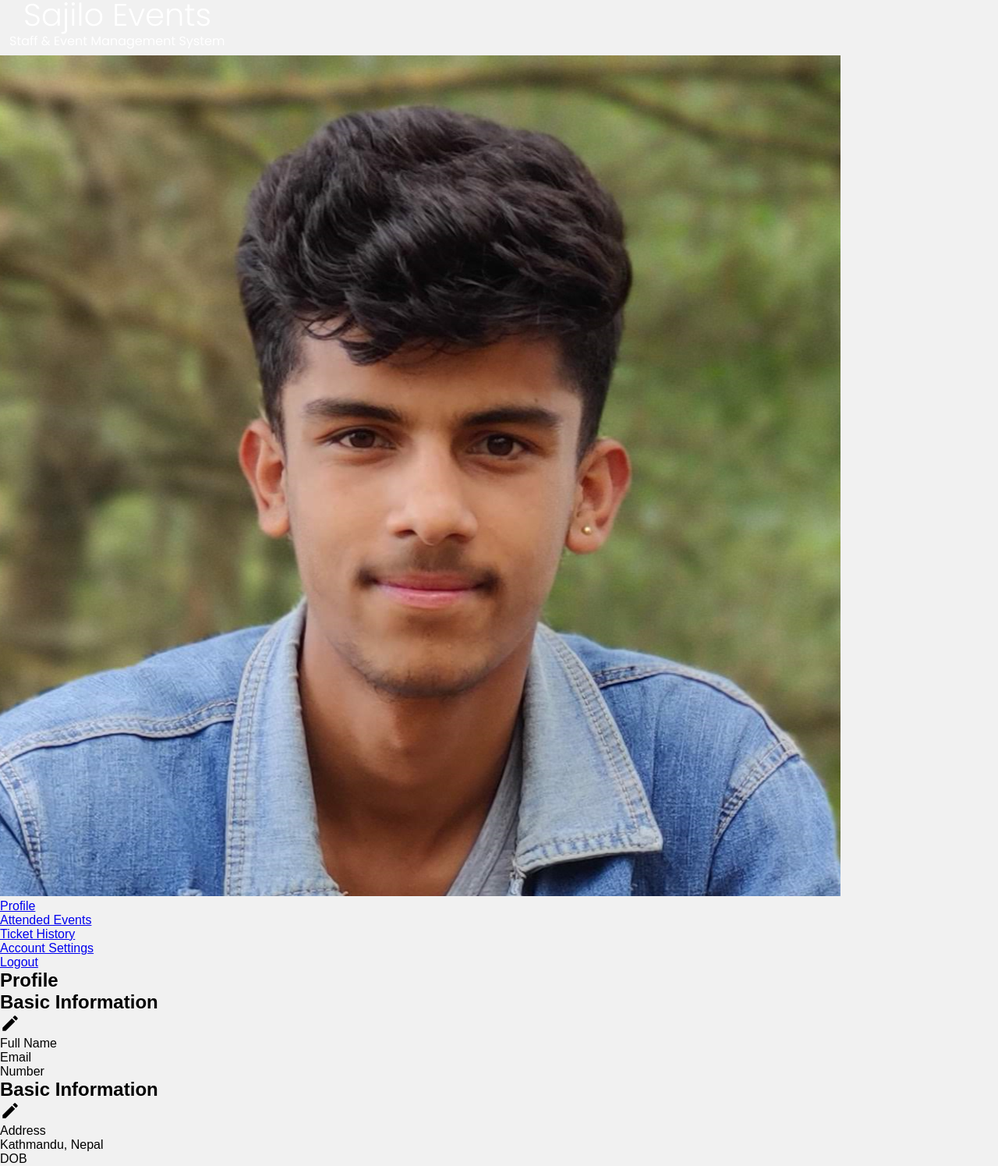
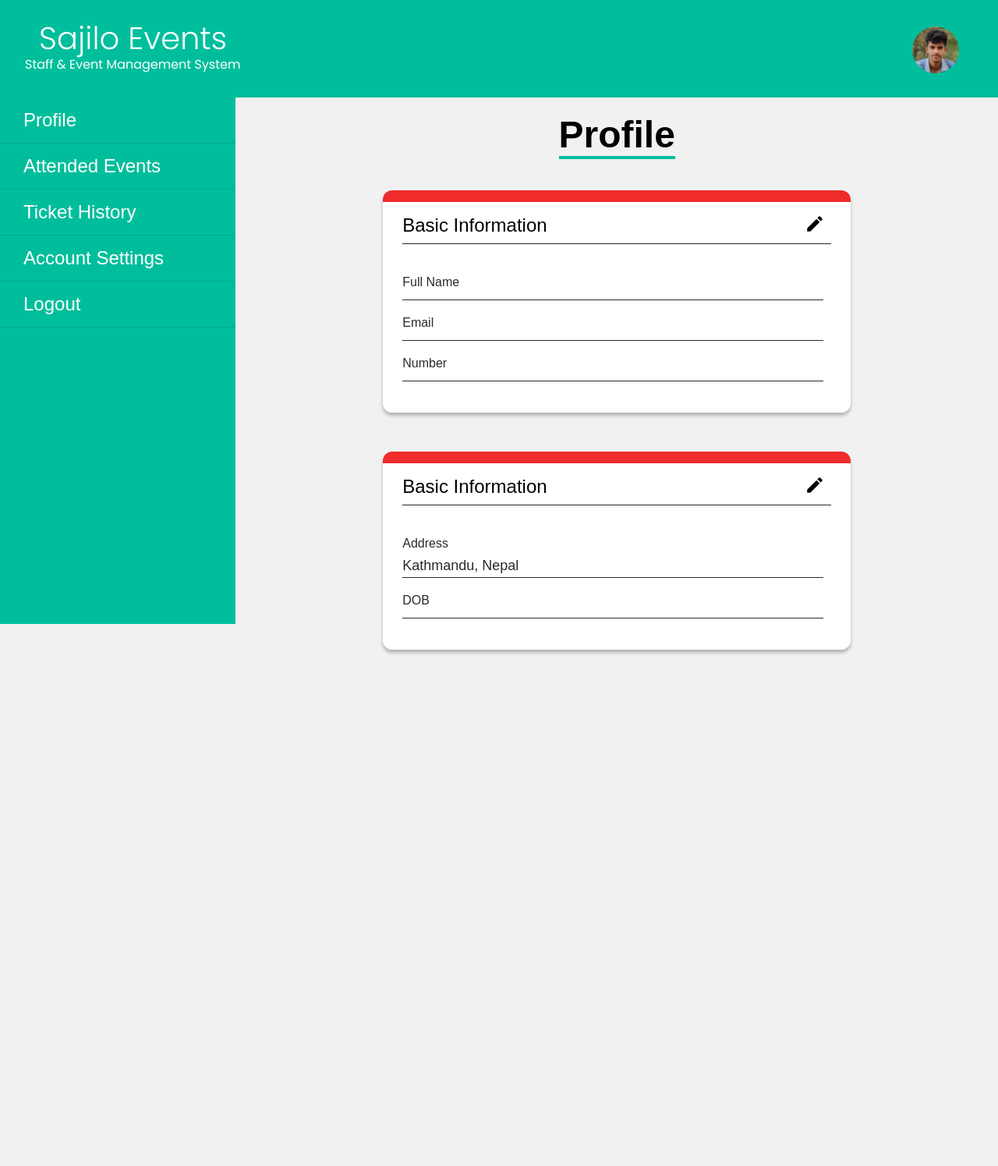
Before and after one commit to SapkotaRajat/FYP_SEMS, a Django app: template SEMS/user_authentication/templates/profile/profile.html in a window 1280 px wide. Shown: the whole page at 78% size. After the commit the page ends 839 px from the top, so only its background shows below. Run offline with Django 5.2, Linux system fonts and the light colour scheme; the template is opened without the code that fills it, so the values that code supplies are empty.

Commit message:
Update Styles for profile templates

```diff
--- a/SEMS/static/css/profile.css
+++ b/SEMS/static/css/profile.css
@@ -1,9 +1,226 @@
-*{
-    margin: 0;
-    padding: 0;
-    box-sizing: border-box;
+* {
+  margin: 0;
+  padding: 0;
+  box-sizing: border-box;
 }
-body{
-    font-family: 'Poppins', sans-serif;
-    background-color: #f1f1f1;
+body {
+  font-family: "Poppins", sans-serif;
+  background-color: #f1f1f1;
 }
+
+header {
+  background-color: #00be9c;
+  position: fixed;
+  top: 0;
+  left: 0;
+  width: 100%;
+  z-index: 1000;
+  height: 125px;
+}
+header .wrapper {
+  display: flex;
+  justify-content: space-between;
+  align-items: center;
+  padding: 30px 20px;
+  margin: 0 auto;
+  width: 100%;
+}
+header .logo a img {
+  max-width: 300px;
+  width: 100%;
+}
+
+.profile {
+  display: flex;
+  align-items: center;
+  margin-right: 20px;
+}
+
+a.profile {
+  text-decoration: none;
+}
+
+.profile-picture img {
+  width: 60px;
+  height: 60px;
+  border-radius: 50%;
+  margin-right: 10px;
+}
+
+.profile-details span {
+  font-size: 28px;
+  font-weight: 400;
+  color: #fff;
+}
+
+.profile-details span:hover {
+  color: #cfcece;
+}
+
+.content-wrap {
+  display: flex;
+  justify-content: space-between;
+  align-items: flex-start;
+  margin-top: 125px;
+}
+
+.sidebar {
+  width: 400px;
+  background-color: #00be9c;
+  height: calc(100vh - 125px);
+  transition: 0.5s;
+}
+
+.sidebar ul li {
+  list-style: none;
+}
+.sidebar ul li a {
+  display: block;
+  padding: 15px 30px;
+  color: #fff;
+  font-size: 24px;
+  font-weight: 300;
+  text-decoration: none;
+  transition: 0.5s;
+  border-bottom: 1px solid #00a88f;
+}
+.sidebar ul li a:hover {
+  background-color: #00a88f;
+  color: aquamarine;
+}
+
+.content {
+  width: 100%;
+  padding: 20px;
+}
+.title {
+  font-size: 32px;
+  font-weight: 400;
+  margin-bottom: 20px;
+  text-align: center;
+  padding-bottom: 20px;
+}
+
+.title h2 {
+  display: inline-block;
+  border-bottom: 4px solid #00be9c;
+}
+
+.cards {
+  display: flex;
+  justify-content: center;
+  align-items: stretch;
+  flex-wrap: wrap;
+  margin-top: 20px;
+  flex-wrap: wrap;
+  padding: 0 60px;
+  gap: 30px;
+}
+.card {
+  width: 100%;
+  margin-bottom: 20px;
+  background-color: #fff;
+  box-shadow: 0 4px 4px rgba(0, 0, 0, 0.25);
+  transition: 0.5s;
+  max-width: 600px;
+  width: 100%;
+  border-radius: 12px;
+  border-top: 15px solid #ef2b2b;
+  padding: 15px 25px;
+  display: flex;
+  flex-direction: column;
+}
+.card-header {
+  display: flex;
+  justify-content: space-between;
+  align-items: center;
+  border-bottom: 1px solid #272727;
+  padding: 0 8px 8px 0;
+  margin-bottom: 15px;
+}
+.card-header h2 {
+  font-size: 24px;
+  font-weight: 400;
+  color: #000;
+}
+
+.card-body {
+  padding: 15px 0;
+  position: relative;
+}
+
+.card-details {
+  display: flex;
+  flex-direction: column;
+  justify-content: space-between;
+}
+.detail {
+  margin-right: 10px;
+  font-size: 20px;
+  font-weight: 300;
+  color: #000;
+}
+.detail p.label {
+  font-weight: 400;
+  color: #2a2a2a;
+  font-size: 16px;
+  margin: 10px 0 5px 0;
+  border-bottom: none;
+}
+.detail p {
+  font-weight: 400;
+  color: #2a2a2a;
+  font-size: 18px;
+  padding-bottom: 4px;
+  border-bottom: 1px solid #2a2a2a;
+  margin-bottom: 10px;
+}
+/* logout */
+.logout {
+    padding: 30px;
+    background: #f9f9f9;
+    border-radius: 12px;
+    margin-top: 20px;
+    max-width: 500px;
+    width: 100%;
+    margin: 0 auto;
+    text-align: center;
+
+}
+.logout h2{
+    font-size: 24px;
+    font-weight: 400;
+    margin-bottom: 20px;
+    text-align: center;
+    padding-bottom: 20px;
+}
+.logout .buttons{
+    display: flex;
+    justify-content: center;
+    align-items: center;
+    gap: 20px;
+}
+a.btn{
+    padding: 10px 20px;
+    border: none;
+    border-radius: 5px;
+    font-size: 18px;
+    font-weight: 400;
+    cursor: pointer;
+    transition: 0.5s;
+    text-decoration: none;
+}
+.btn-primary{
+    background-color: #00be9c;
+    color: #fff;
+}
+.btn-primary:hover{
+    background-color: #00a88f;
+}
+.btn-secondary{
+    background-color: #ef2b2b;
+    color: #fff;
+}
+.btn-secondary:hover{
+    background-color: #d41f1f;
+}
--- a/SEMS/static/css/style.css
+++ b/SEMS/static/css/style.css
@@ -14,6 +14,7 @@ section{
     align-items: center;
 }
 section h1{
-    font-size: 80px;
+    font-size: 60px;
     text-shadow: 0 0 10px #000;
+    text-align: center;
 }
```
